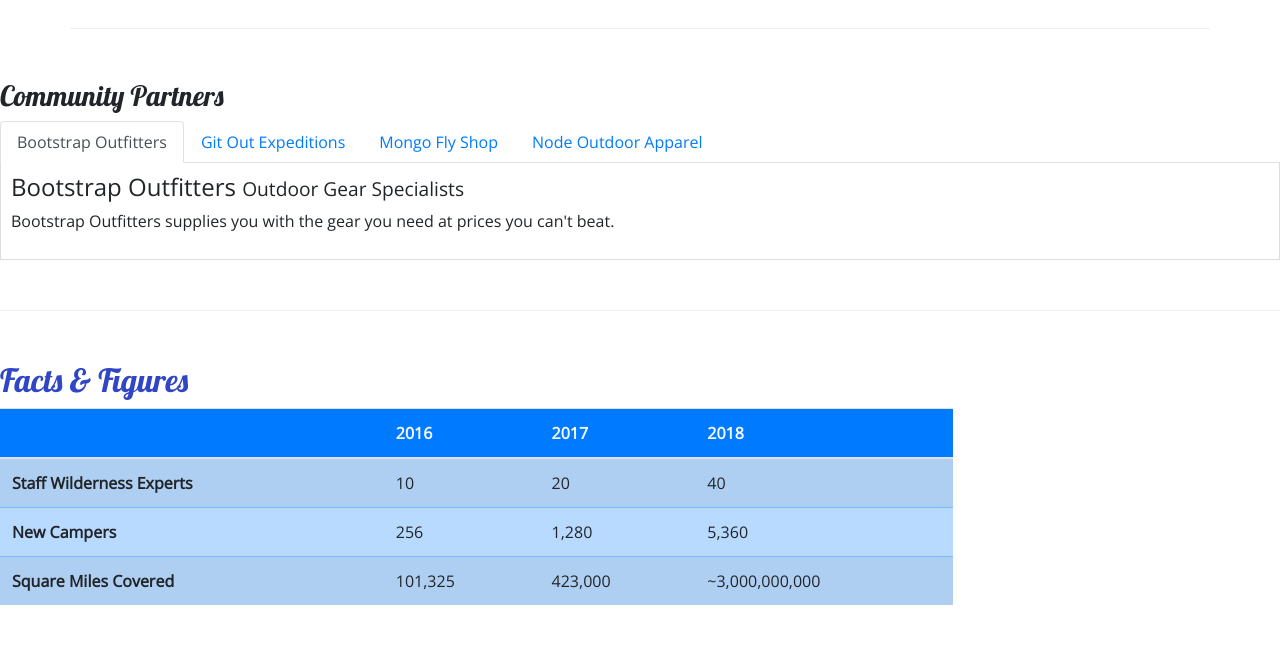
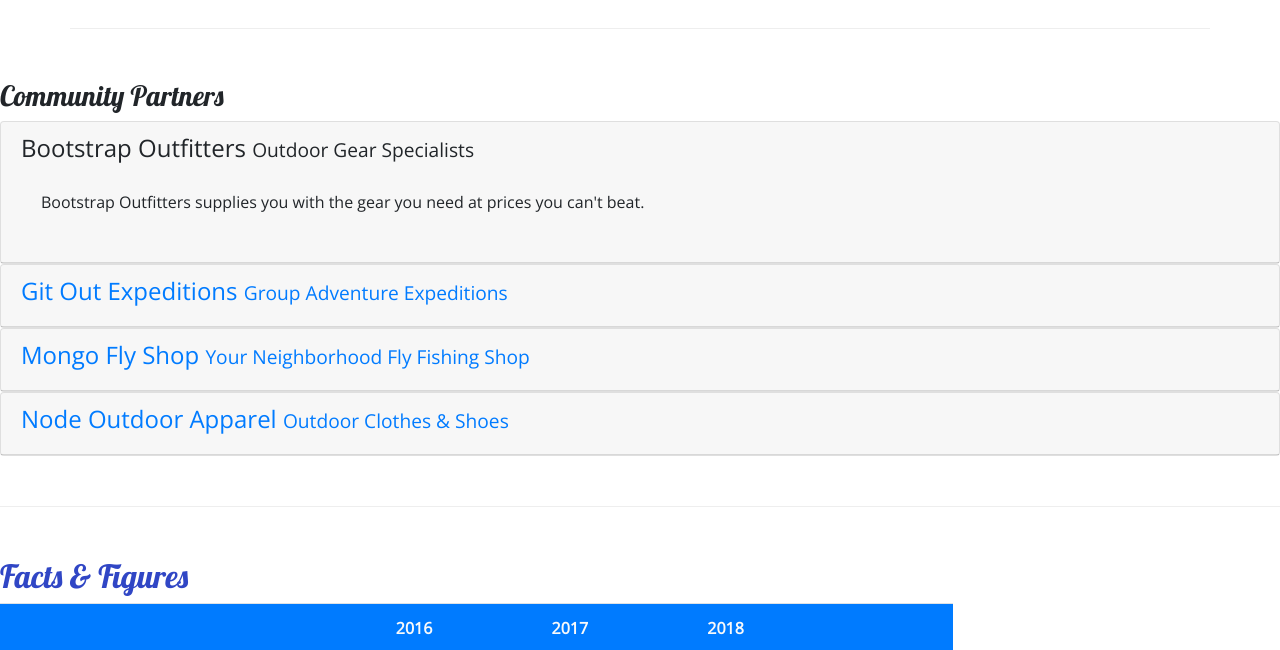
Before and after one commit to josue-belacy/nucampcampsite, a website: page aboutus.html in a window 1280 px wide. Shown: the part 800-1450 px from the top of the page. Drawn offline with nearby package versions, Linux system fonts and the light colour scheme.

Commit message:
Accordion

```diff
--- a/aboutus.html
+++ b/aboutus.html
@@ -97,28 +97,61 @@
             <div class="row row-content">
                 <div class="col-12">
                     <h3>Community Partners</h3>
-                    <ul class="nav nav-tabs">
-                        <li class="nav-item"><a class="nav-link active" href="#bootstrap" role="tab" data-toggle="tab">Bootstrap Outfitters</a></li>
-                        <li class="nav-item"><a class="nav-link" href="#git" role="tab" data-toggle="tab">Git Out Expeditions</a></li>
-                        <li class="nav-item"><a class="nav-link" href="#mongo" role="tab" data-toggle="tab">Mongo Fly Shop</a></li>
-                        <li class="nav-item"><a class="nav-link" href="#node" role="tab" data-toggle="tab">Node Outdoor Apparel</a></li>
-                    </ul>
-                    <div class="tab-content">
-                        <div role="tabpanel" class="tab-pane fade show active" id="bootstrap">
-                            <h4>Bootstrap Outfitters <small>Outdoor Gear Specialists</small></h4>
+                    <div id="accordion">
+                    <div class="card">
+                            <div role="tab" class="card-header">
+                                <h4>
+                                    <a data-toggle="collapse" data-target="#bootstrap">
+                                        Bootstrap Outfitters <small>Outdoor Gear Specialists</small>
+                                    </a>
+                                </h4>
+                                <div class="collapse show" id="bootstrap" data-parent="#accordion">
+                                    <div class="card-body">
                                         <p class="d-none d-sm-block">Bootstrap Outfitters supplies you with the gear you need at prices you can't beat.</p>
                                     </div>
-                        <div role="tabpanel" class="tab-pane fade" id="git">
-                            <h4>Git Out Expeditions <small>Group Adventure Expeditions</small></h4>
+                                </div>
+                            </div>
+                        </div>
+                        <div class="card">
+                            <div role="tab" class="card-header">
+                                <h4>
+                                    <a class="collapsed" data-toggle="collapse" data-target="#git">
+                                        Git Out Expeditions <small>Group Adventure Expeditions</small>
+                                    </a>
+                                </h4>
+                                <div class="collapse" id="git" data-parent="#accordion">
+                                    <div class="card-body">
                                         <p class="d-none d-sm-block">Join Git Out Expeditions to explore new horizons with a group of other adventurers!</p>
                                     </div>
-                        <div role="tabpanel" class="tab-pane fade" id="mongo">
-                            <h4>Mongo Fly Shop <small>Your Neighborhood Fly Fishing Shop</small></h4>
+                                </div>
+                            </div>
+                        </div>
+                        <div class="card">
+                            <div role="tab" class="card-header">
+                                <h4>
+                                    <a class="collapsed" data-toggle="collapse" data-target="#mongo">
+                                        Mongo Fly Shop <small>Your Neighborhood Fly Fishing Shop</small>
+                                    </a>
+                                </h4>
+                                <div class="collapse" id="mongo" data-parent="#accordion">
+                                    <div class="card-body">
                                         <p class="d-none d-sm-block">Need a new fishing pole, a tackle box, or flies of all kinds? Stop by Mongo Fly Shop.</p>
                                     </div>
-                        <div role="tabpanel" class="tab-pane fade" id="node">
-                            <h4>Node Outdoor Apparel <small>Outdoor Clothes & Shoes</small></h4>
+                                </div>
+                            </div>
+                        </div>
+                        <div class="card">
+                            <div role="tab" class="card-header">
+                                <h4>
+                                    <a class="collapsed" data-toggle="collapse" data-target="#node">
+                                        Node Outdoor Apparel <small>Outdoor Clothes & Shoes</small>
+                                    </a>
+                                </h4>
+                                    <div class="collapse" id="node" data-parent="#accordion">
+                                        <div class="card-body">
                                             <p class="d-none d-sm-block">From polar fleeces to swimsuits, hiking boots to waders, a visit to Node will be sure to get you covered.</p>
+                                        </div>
+                                    </div>
                                 </div>
                             </div>
                         </div>
```
Lines whose indentation alone changed are shown as unchanged.
